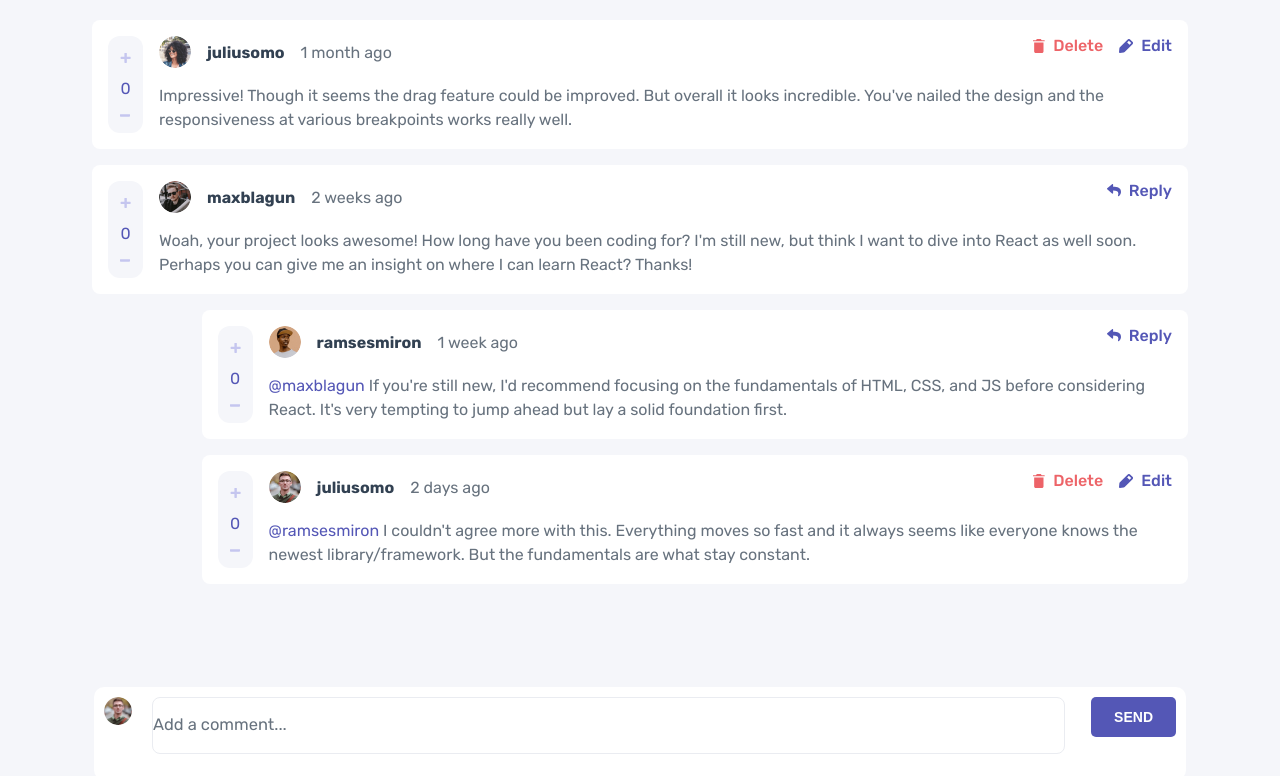
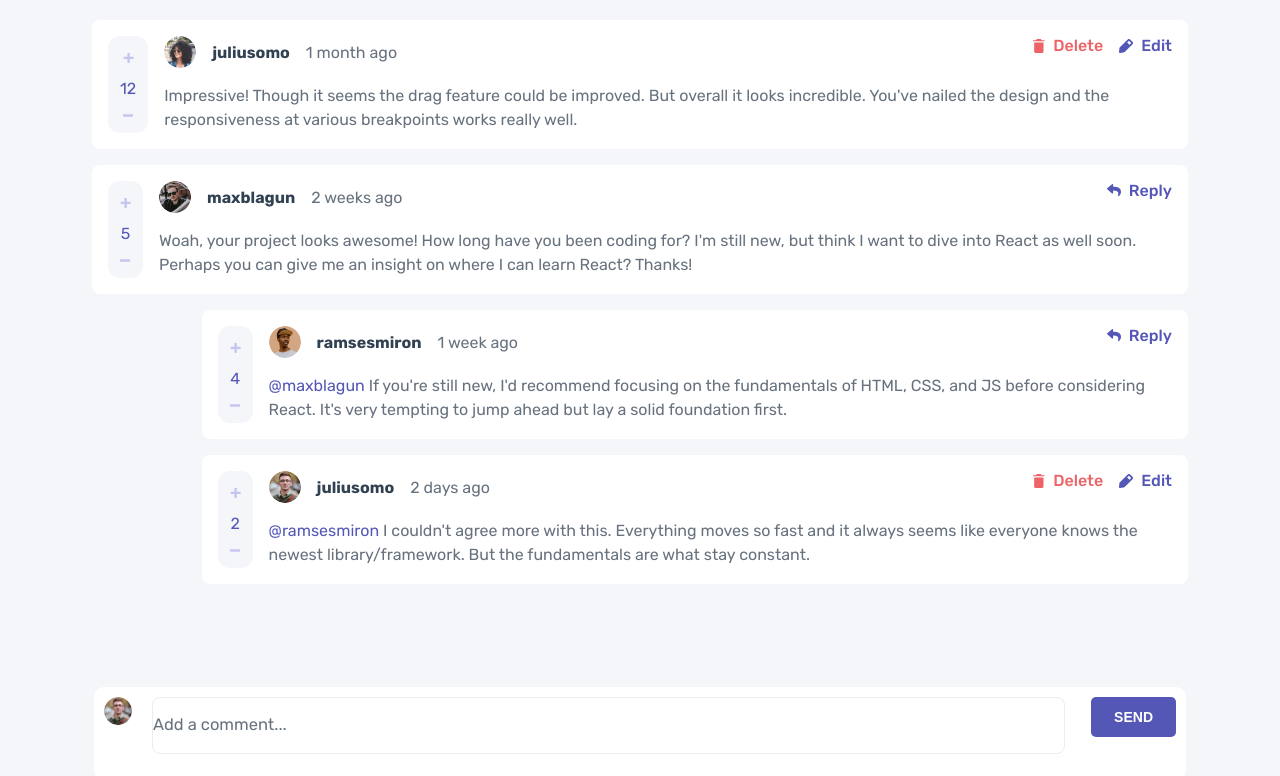
Before and after one commit to Evans-Asiedu/interactive-comment, a React (Create React App) app: page / in a window 1280 px wide. Shown: the top 776 px of the page. Built offline with nearby package versions, Linux system fonts and the light colour scheme.

Commit message:
pass votes to commentCard

```diff
--- a/src/components/commentCard.jsx
+++ b/src/components/commentCard.jsx
@@ -66,7 +66,7 @@ const CommnetCard = ({ comment, isReply, onAddReply, onEdit, onDelete }) => {
   return (
     <div className={isReply ? "comment--reply" : ""} ref={commentRef}>
       <article className="comment">
-        <VotingButton />
+        <VotingButton votes={comment.score} />
 
         <div style={{ width: "100%" }}>
           <CommentHeader comment={comment} />
```
